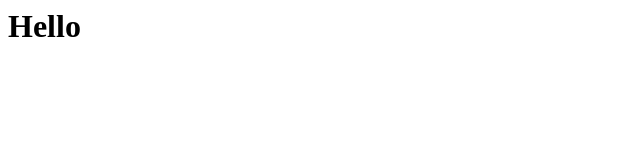
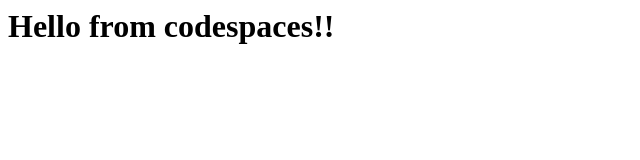
Before and after one commit to sakisrokanas/skills-code-with-codespaces, a plain HTML site: page index.html in a window 1280 px wide. Shown: the whole page, without its empty margins (0-640 px from the left). Drawn offline with Linux system fonts and the light colour scheme.

Commit message:
Adding hello from the codespace!

```diff
--- a/index.html
+++ b/index.html
@@ -1,3 +1,3 @@
 <html>
-  <h1>Hello</h1>
+  <h1>Hello from codespaces!!</h1>
 </html>
```
